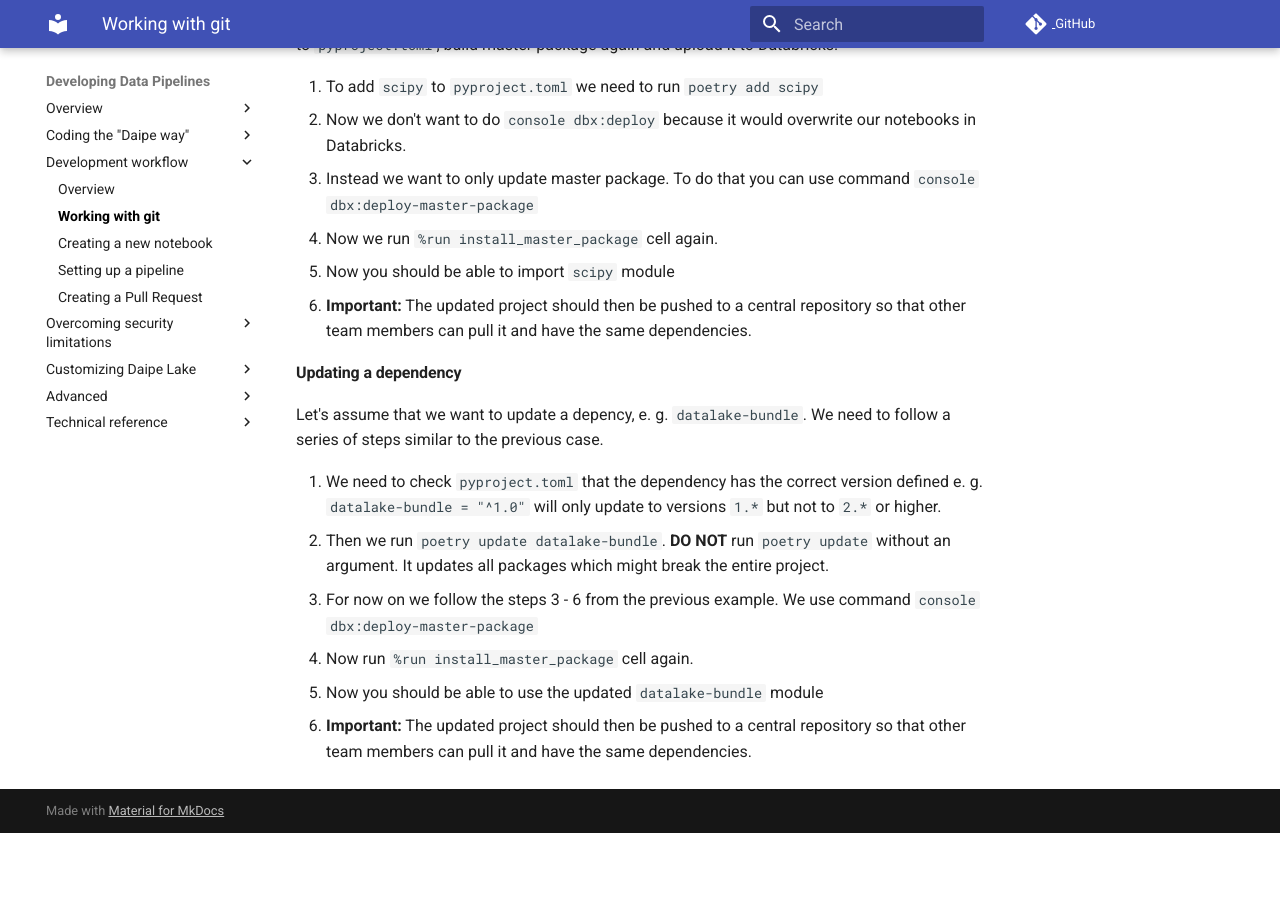
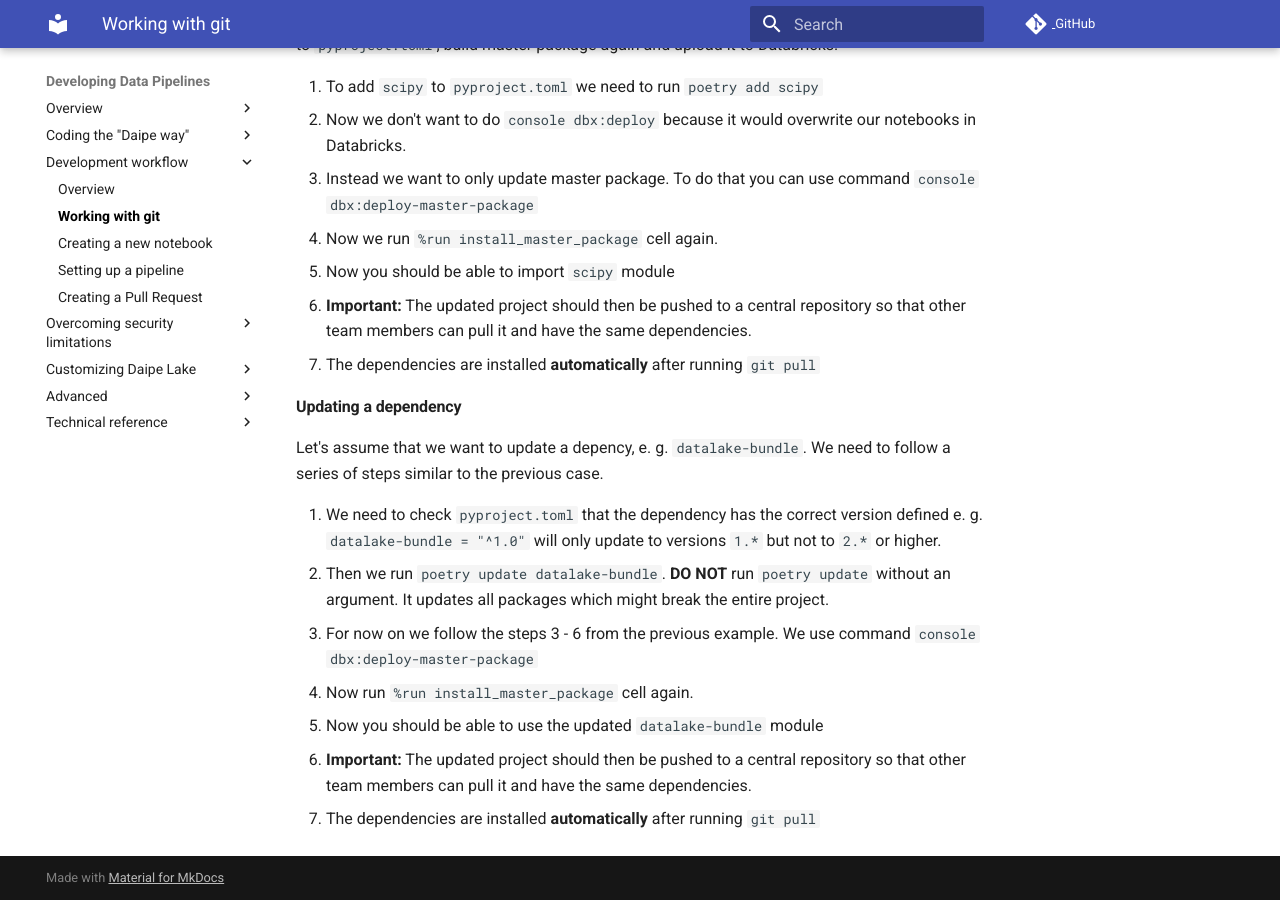
Before and after one commit to daipe-ai/platform-docs, an MkDocs documentation site: the page built from docs/working-with-git.md, in a window 1280 px wide and 900 px high, scrolled down 2118 px. Built offline with MkDocs 1.6.1 and Material for MkDocs 9.7.7, drawn with Linux system fonts in a browser that asks for light colours; comment, search, counter and statistics services are not loaded; before the commit the page ends 2951 px from its top, so only the background shows below that.

Commit message:
Add last step

```diff
--- a/docs/working-with-git.md
+++ b/docs/working-with-git.md
@@ -77,6 +77,7 @@ Add it to `pyproject.toml`, build master package again and upload it to Databric
 1. Now we run `%run install_master_package` cell again.
 1. Now you should be able to import `scipy` module
 1. __Important:__ The updated project should then be pushed to a central repository so that other team members can pull it and have the same dependencies.
+1. The dependencies are installed __automatically__ after running `git pull`
 
 #### Updating a dependency
 
@@ -88,3 +89,4 @@ Let's assume that we want to update a depency, e. g. `datalake-bundle`. We need
 1. Now run `%run install_master_package` cell again.
 1. Now you should be able to use the updated `datalake-bundle` module
 1. __Important:__ The updated project should then be pushed to a central repository so that other team members can pull it and have the same dependencies.
+1. The dependencies are installed __automatically__ after running `git pull`
```
